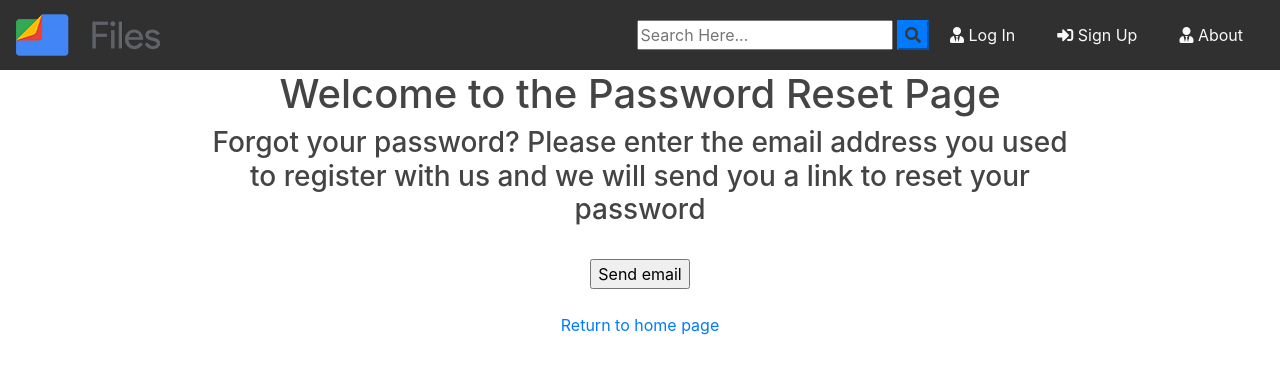
After one commit to Goosefrom/practic, a Django app: template users/templates/users/reset_password.html in a window 1280 px wide. The commit adds this page. Shown: the top 374 px of the page. Run offline with Django 3.2, Linux system fonts and the light colour scheme; the template is opened without the code that fills it, so the values that code supplies are empty; some libraries are stand-ins or nearby versions.

Commit message:
Password reset was added

```diff
--- a/django_web_app/urls.py
+++ b/django_web_app/urls.py
@@ -29,6 +29,10 @@ urlpatterns = [
     path('logout/', auth_views.LogoutView.as_view(template_name='users/logout.html'), name='logout'),
     path('oauth/', include('social_django.urls', namespace='social')),  # <--
     path('', include('blog.urls')),
+    path('reset_password/', auth_views.PasswordResetView.as_view(template_name = "users/reset_password.html"), name ='reset_password'),
+    path('reset_password_sent/', auth_views.PasswordResetDoneView.as_view(template_name = "users/password_reset_sent.html"), name ='password_reset_done'),
+    path('reset/<uidb64>/<token>', auth_views.PasswordResetConfirmView.as_view(template_name = "users/password_reset_form.html"), name ='password_reset_confirm'),
+    path('reset_password_complete/', auth_views.PasswordResetCompleteView.as_view(template_name = "users/password_reset_done.html"), name ='password_reset_complete')
 ]
 
 
--- a/users/templates/users/login.html
+++ b/users/templates/users/login.html
@@ -20,7 +20,7 @@
         </form>
         <div class="border-top pt-3">
 
-            <div class="small text-center"><a href="/password-reset">Forgot Password?</a></div>
+            <div class="small text-center"><a href="/reset_password/">Forgot Password?</a></div>
         </div>
         <small class="text-muted">
             Need An Account? <a class="ml-2" href="{% url 'register' %}">Sign Up Now</a>
--- /dev/null
+++ b/users/templates/users/reset_password.html
@@ -0,0 +1,23 @@
+{% extends "blog/base.html" %}
+{% load crispy_forms_tags %}
+{% block content %}
+
+<div class="text-center" style="width: 80%; margin: 0 auto">
+  <h1>Welcome to the Password Reset Page</h1>
+  <h3>
+    Forgot your password? Please enter the email address you used to register
+    with us and we will send you a link to reset your password
+  </h3>
+</div>
+<br/>
+
+<form action="" method="POST" class="text-center">
+  {% csrf_token %}
+  {{form}}
+  <input type="submit" value="Send email" /><br>
+</form><br/>
+<div class="text-center">
+  <a href="{% url 'blog-home' %}">Return to home page</a>
+</div>
+
+{% endblock%}
```
Also changed, not shown: django_web_app/settings.py (+10 -1 lines), users/templates/users/password_reset_done.html (added, +14 -0 lines), users/templates/users/password_reset_form.html (added, +17 -0 lines), users/templates/users/password_reset_sent.html (added, +12 -0 lines), db.sqlite3.
